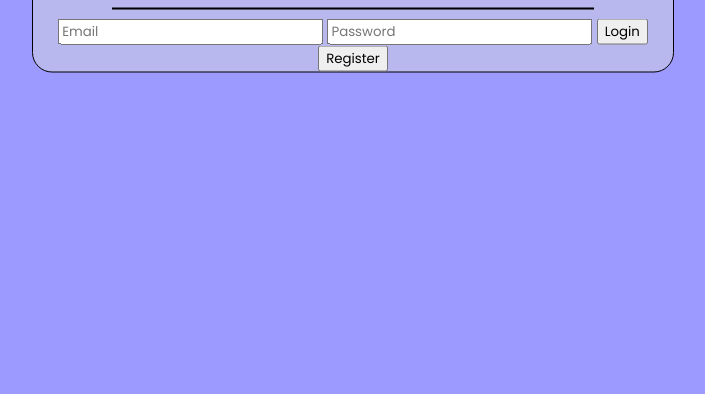
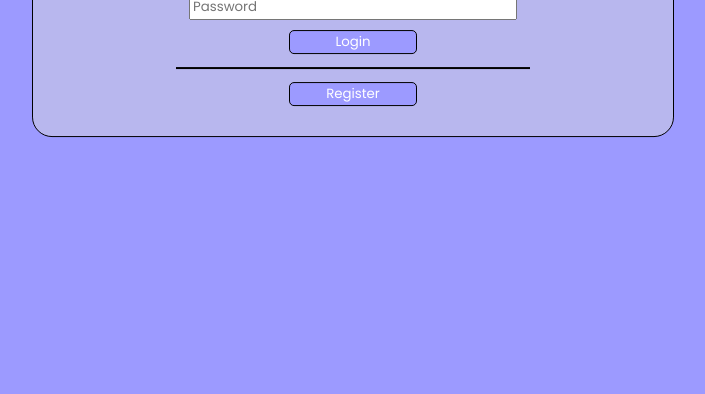
Before and after one commit to aimyv/lap-2-code-challenge, a plain HTML site: page client/index.html in a window 1280 px wide. Shown: the part 406-800 px from the top of the page, without its empty margins (287-992 px from the left). Drawn offline with Linux system fonts and the light colour scheme.

Commit message:
more styling

```diff
--- a/client/index.html
+++ b/client/index.html
@@ -6,7 +6,7 @@
     <meta name="viewport" content="width=device-width, initial-scale=1.0">
     <link rel="stylesheet" href="styles.css">
     <script src="./index.js"></script>
-    <title>Login</title>
+    <title>stash | login</title>
 </head>
 <body>
     <main>
@@ -17,7 +17,9 @@
             <input type="password" placeholder="Password">
             <input type="submit" value="Login">
         </form>
+        <hr>
         <input type="button" value="Register" onclick="window.location.href='./register.html';">
+        <br><br>
     </main>
 </body>
 </html>
--- a/client/styles.css
+++ b/client/styles.css
@@ -1,7 +1,12 @@
 @import url('https://fonts.googleapis.com/css2?family=Poppins&display=swap');
 
+:root{
+    --purple: #9C9AFF;
+    --grey: #DADADA75;
+}
+
 body {
-    background-color: #9C9AFF;
+    background-color: var(--purple);
     font-family: 'Poppins', sans-serif;
 }
 
@@ -9,7 +14,7 @@ main {
     border: solid black 1px;
     border-radius: 20px;
     text-align: center;
-    background-color: #DADADA75;
+    background-color: var(--grey);
     width: 50%;
     position: fixed;
     top: 50%;
@@ -19,14 +24,25 @@ main {
 
 hr {
     border: solid black 0.5px;
-    width: 75%;
+    width: 55%;
 }
 
 form {
-    display: inline-block;
-    vertical-align: middle;
+    display: flex;
+    flex-direction: column;
 }
 
 input {
     font-family: 'Poppins', sans-serif;
+    vertical-align: top;
+    margin: 5px auto;
+    width: 50%;
 }
+
+input[type='submit'],input[type='button'] {
+    width: 20%;
+    background-color: var(--purple);
+    border: solid black 1px;
+    border-radius: 5px;
+    color: white;
+}
```
Also changed, not shown: client/register.html (+3 -1 lines).
